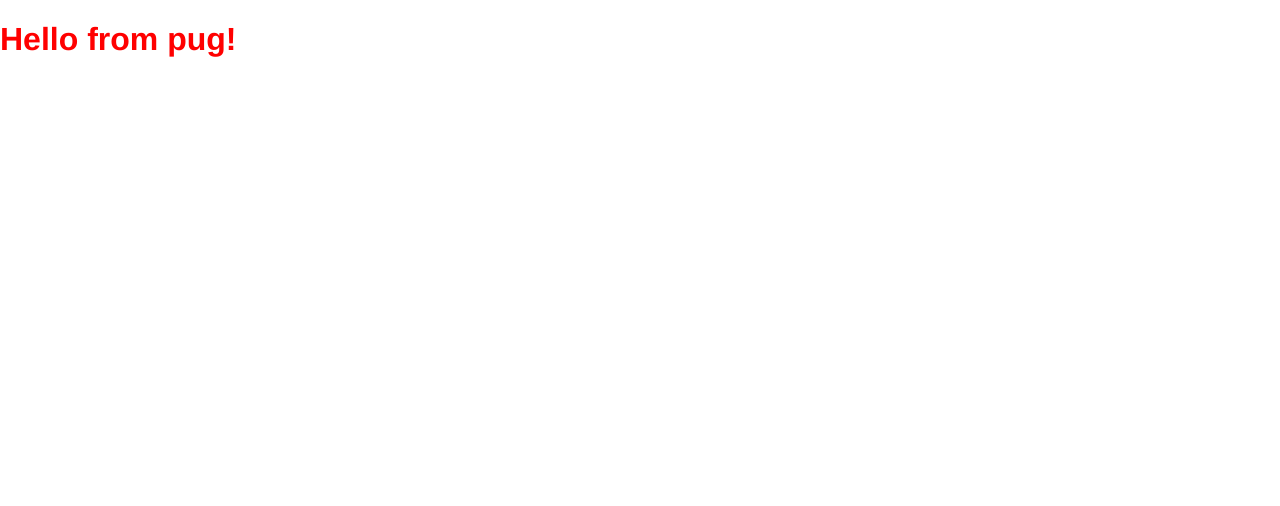
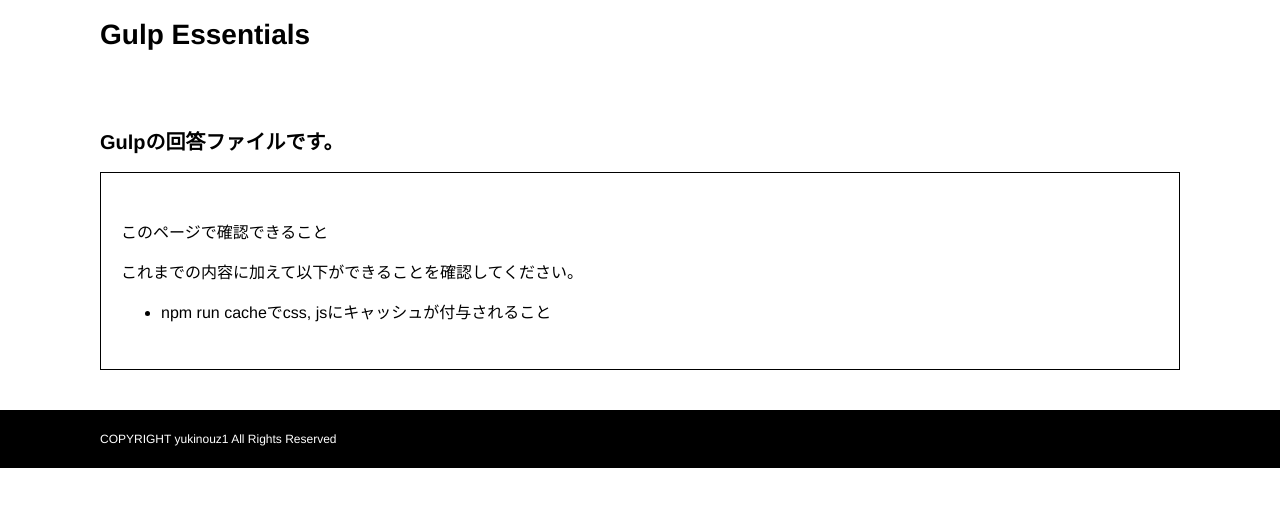
Before and after one commit to yukinouz/gulp-essentials, a website: page dist/index.html in a window 1280 px wide. Drawn offline with Linux system fonts and the light colour scheme.

Commit message:
npm run watch

```diff
--- a/dist/index.html
+++ b/dist/index.html
@@ -4,11 +4,34 @@
     <meta charset="UTF-8">
     <meta http-equiv="X-UA-Compatible" content="IE=edge">
     <meta name="viewport" content="width=device-width, initial-scale=1.0">
-    <link rel="stylesheet" href="./css/style.css?ver=812c008963e053e7">
-    <title>Document</title>
+    <link rel="stylesheet" href="./css/style.css?ver">
+    <title>Gulp Essentials | yukinouz1</title>
   </head>
   <body>
-    <h1 class="hoge">Hello from pug!</h1>
-    <script src="js/script.js?ver=812c008963e053e7"></script>
+    <header class="header">
+      <div class="inner">
+        <h1 class="header__title">Gulp Essentials</h1>
+      </div>
+    </header>
+    <main>
+      <section class="sample">
+        <div class="inner">
+          <h2 class="sample__title">Gulpの回答ファイルです。</h2>
+          <div class="sample__box">
+            <p>このページで確認できること</p>
+            <p>これまでの内容に加えて以下ができることを確認してください。</p>
+            <ul class="sample__list">
+              <li class="sample__list-item">npm run cacheでcss, jsにキャッシュが付与されること</li>
+            </ul>
+          </div>
+        </div>
+      </section>
+    </main>
+    <footer class="footer">
+      <div class="inner">
+        <p class="footer__copyright">COPYRIGHT yukinouz1 All Rights Reserved</p>
+      </div>
+    </footer>
+    <script src="js/script.js?ver"></script>
   </body>
 </html>
```
